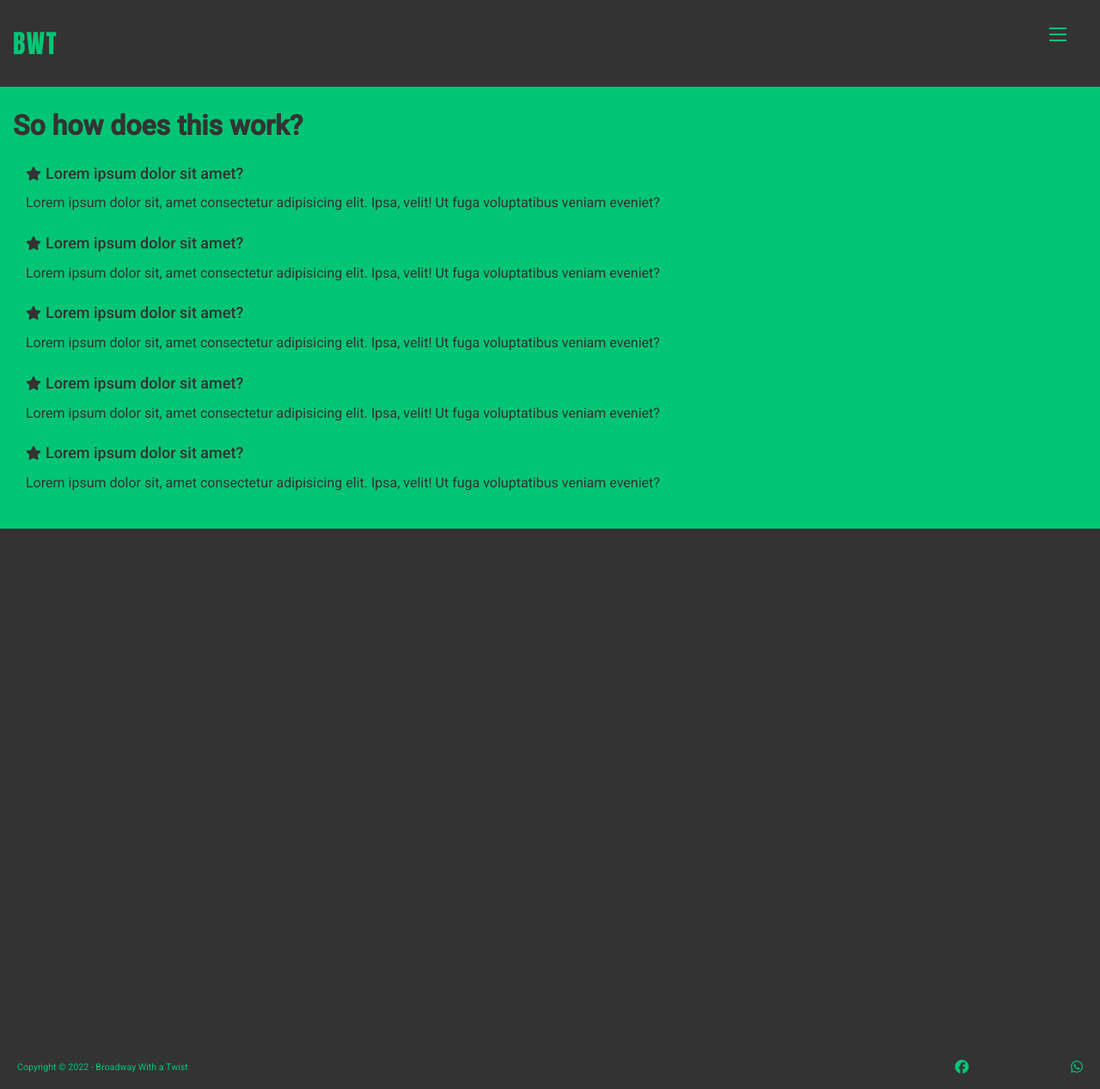
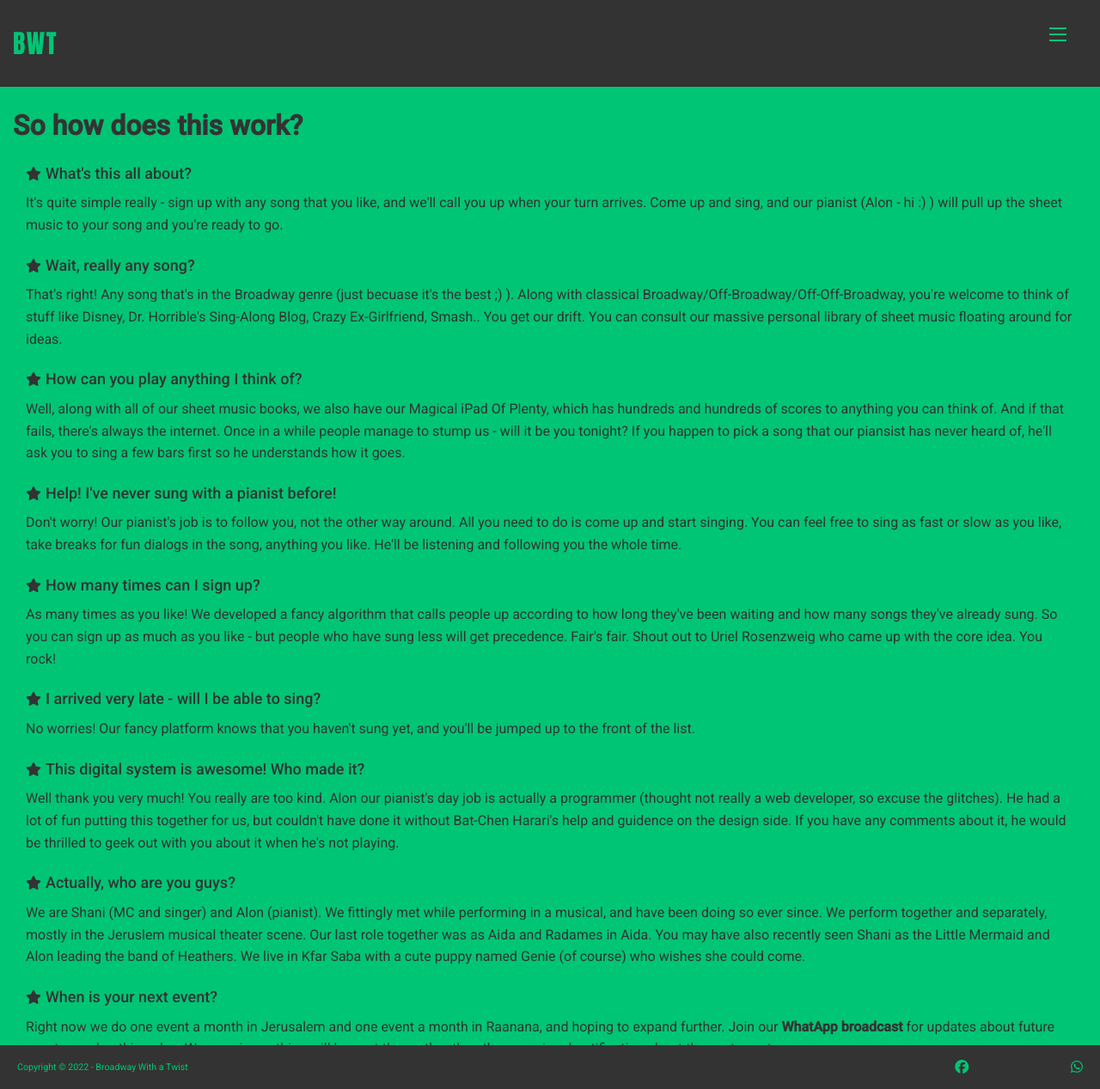
Before and after one commit to alonaviv/twist, a Django app: page /faq in a window 1280 px wide. Shown: the whole page at 86% size. Run offline with Django 3.2, Linux system fonts and the light colour scheme; some libraries are stand-ins or nearby versions; some web fonts are replaced.

Commit message:
Add text to FAQ and tips

```diff
--- a/song_signup/static/css/main.css
+++ b/song_signup/static/css/main.css
@@ -498,6 +498,8 @@ nav {
     transition: inherit; }
     #dashboard-wrapper #tips ul {
       margin: 0 10% 10% 10%; }
+      #dashboard-wrapper #tips ul li {
+        margin-top: 5%; }
       #dashboard-wrapper #tips ul li:last-child {
         margin-bottom: 5%; }
 
--- a/song_signup/static/js/home.js
+++ b/song_signup/static/js/home.js
@@ -19,7 +19,7 @@ document.getElementById("expand-tips").addEventListener("click", toggleTips);
 function toggleTips() {
   if (!expandTips) {
     tips.style.transform = "scaleY(1)";
-    dashboardWrapper.style.height = "65vh";
+    dashboardWrapper.style.height = "75vh";
     expandTips = true;
   } else {
     tips.style.transform = "scaleY(0)";
--- a/song_signup/static/scss/_home.scss
+++ b/song_signup/static/scss/_home.scss
@@ -121,6 +121,10 @@
     transition: inherit;
     ul {
       margin: 0 10% 10% 10%;
+      li{
+          margin-top: 5%;
+
+      }
       li:last-child {
         margin-bottom: 5%;
       }
--- a/templates/song_signup/faq.html
+++ b/templates/song_signup/faq.html
@@ -11,24 +11,42 @@
             <h1>So how does this work?</h1>
             <ul>
                 <li>
-                    <div class="question"><i class="fa-solid fa-star"></i><p>Lorem ipsum dolor sit amet?</p></div>
-                    <div class="answer">Lorem ipsum dolor sit, amet consectetur adipisicing elit. Ipsa, velit! Ut fuga voluptatibus veniam eveniet?</div>
+                    <div class="question"><i class="fa-solid fa-star"></i><p>What's this all about?</p></div>
+                    <div class="answer">It's quite simple really - sign up with any song that you like, and we'll call you up when your turn arrives. Come up and sing, and our pianist (Alon - hi :) ) will pull up the sheet music to your song and you're ready to go.</div>
                 </li>
                 <li>
-                    <div class="question"><i class="fa-solid fa-star"></i><p>Lorem ipsum dolor sit amet?</p></div>
-                    <div class="answer">Lorem ipsum dolor sit, amet consectetur adipisicing elit. Ipsa, velit! Ut fuga voluptatibus veniam eveniet?</div>
+                    <div class="question"><i class="fa-solid fa-star"></i><p>Wait, really any song?</p></div>
+                    <div class="answer">That's right! Any song that's in the Broadway genre (just becuase it's the best ;) ). Along with classical Broadway/Off-Broadway/Off-Off-Broadway, you're welcome to think of stuff like Disney, Dr. Horrible's Sing-Along Blog, Crazy Ex-Girlfriend, Smash.. You get our drift. You can consult our massive personal library of sheet music floating around for ideas.</div>
                 </li>
                 <li>
-                    <div class="question"><i class="fa-solid fa-star"></i><p>Lorem ipsum dolor sit amet?</p></div>
-                    <div class="answer">Lorem ipsum dolor sit, amet consectetur adipisicing elit. Ipsa, velit! Ut fuga voluptatibus veniam eveniet?</div>
+                    <div class="question"><i class="fa-solid fa-star"></i><p>How can you play anything I think of?</p></div>
+                    <div class="answer">Well, along with all of our sheet music books, we also have our Magical iPad Of Plenty, which has hundreds and hundreds of scores to anything you can think of. And if that fails, there's always the internet. Once in a while people manage to stump us - will it be you tonight?
+                    If you happen to pick a song that our piansist has never heard of, he'll ask you to sing a few bars first so he understands how it goes.</div>
                 </li>
                 <li>
-                    <div class="question"><i class="fa-solid fa-star"></i><p>Lorem ipsum dolor sit amet?</p></div>
-                    <div class="answer">Lorem ipsum dolor sit, amet consectetur adipisicing elit. Ipsa, velit! Ut fuga voluptatibus veniam eveniet?</div>
+                    <div class="question"><i class="fa-solid fa-star"></i><p>Help! I've never sung with a pianist before!</p></div>
+                    <div class="answer">Don't worry! Our pianist's job is to follow you, not the other way around. All you need to do is come up and start singing. You can feel free to sing as fast or slow as you like, take breaks for fun dialogs in the song, anything you like. He'll be listening and following you the whole time.</div>
                 </li>
                 <li>
-                    <div class="question"><i class="fa-solid fa-star"></i><p>Lorem ipsum dolor sit amet?</p></div>
-                    <div class="answer">Lorem ipsum dolor sit, amet consectetur adipisicing elit. Ipsa, velit! Ut fuga voluptatibus veniam eveniet?</div>
+                    <div class="question"><i class="fa-solid fa-star"></i><p>How many times can I sign up?</p></div>
+                    <div class="answer">As many times as you like! We developed a fancy algorithm that calls people up according to how long they've been waiting and how many songs they've already sung. So you can sign up as much as you like - but people who have sung less will get precedence. Fair's fair. Shout out to Uriel Rosenzweig who came up with the core idea. You rock!</div>
+                </li>
+                <li>
+                    <div class="question"><i class="fa-solid fa-star"></i><p>I arrived very late - will I be able to sing?</p></div>
+                    <div class="answer">No worries! Our fancy platform knows that you haven't sung yet, and you'll be jumped up to the front of the list.</div>
+                </li>
+                <li>
+                    <div class="question"><i class="fa-solid fa-star"></i><p>This digital system is awesome! Who made it?</p></div>
+                    <div class="answer">Well thank you very much! You really are too kind. Alon our pianist's day job is actually a programmer (thought not really a web developer, so excuse the glitches). He had a lot of fun putting this together for us, but couldn't have done it without Bat-Chen Harari's help and guidence on the design side. If you have any comments about it, he would be thrilled to geek out with you about it when he's not playing.</div>
+
+                </li>
+                <li>
+                    <div class="question"><i class="fa-solid fa-star"></i><p>Actually, who are you guys?</p></div>
+                    <div class="answer">We are Shani (MC and singer) and Alon (pianist). We fittingly met while performing in a musical, and have been doing so ever since. We perform together and separately, mostly in the Jeruslem musical theater scene. Our last role together was as Aida and Radames in Aida. You may have also recently seen Shani as the Little Mermaid and Alon leading the band of Heathers. We live in Kfar Saba with a cute puppy named Genie (of course) who wishes she could come.</div>
+                </li>
+                <li>
+                    <div class="question"><i class="fa-solid fa-star"></i><p>When is your next event?</p></div>
+                    <div class="answer">Right now we do one event a month in Jerusalem and one event a month in Raanana, and hoping to expand further. Join our <a href="https://chat.whatsapp.com/La9NtdsfoXC0xKnCVjTdIw"><strong>WhatApp broadcast</strong></a> for updates about future events - and nothing else. We promise nothing will be sent there other than the occasional notification about the next event</div>
                 </li>
             </ul>
         </div>
```
Also changed, not shown: templates/song_signup/home.html (+5 -5 lines).
